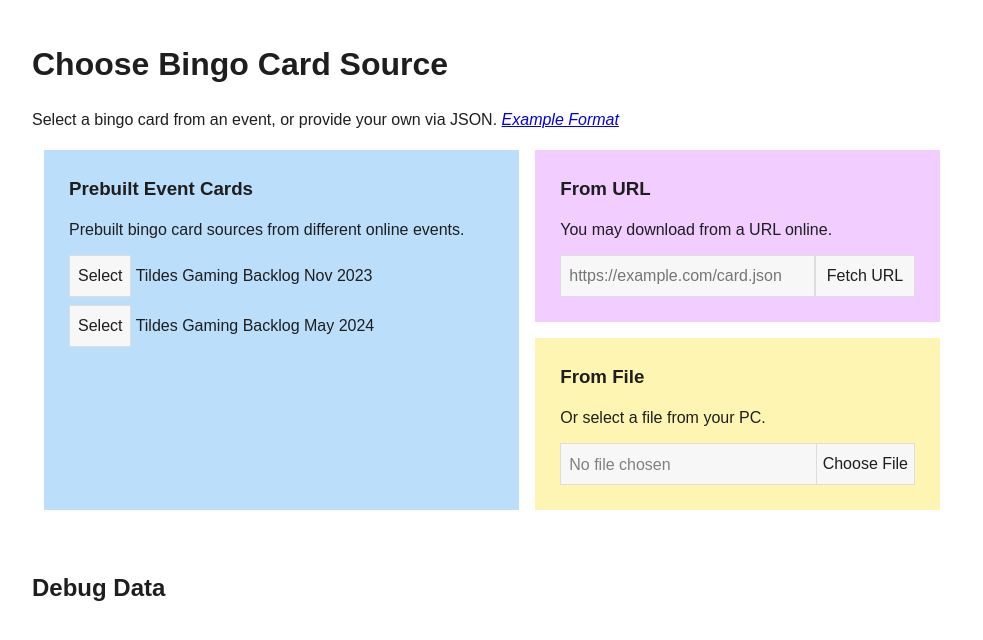
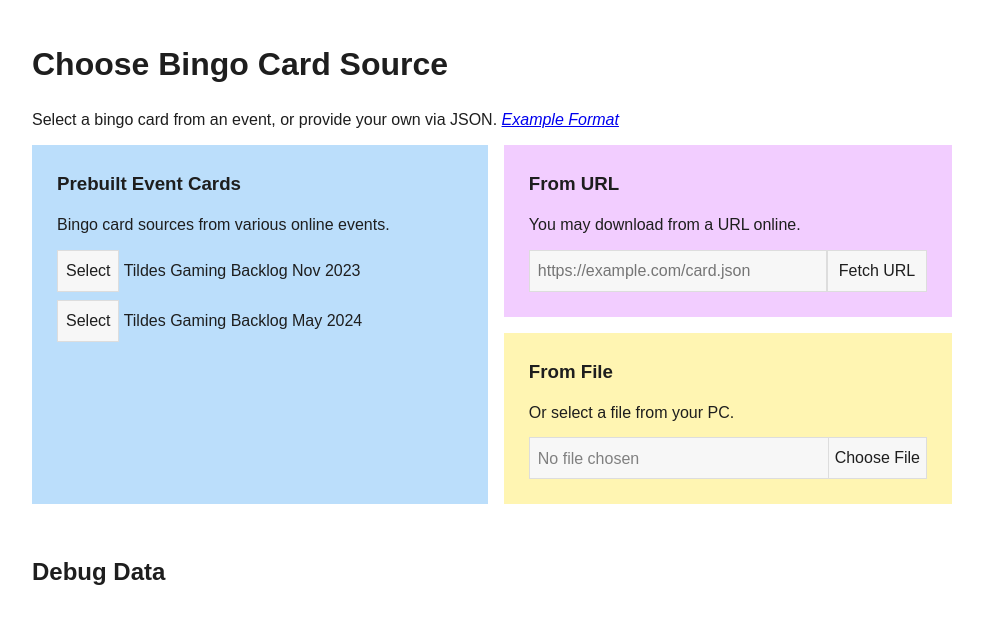
Before and after one commit to WesCook/BacklogBingo, a Vue app: page /#/card in a window 1280 px wide. Shown: the top 640 px of the page, without its empty margins (148-1131 px from the left). Built offline with nearby package versions, Linux system fonts and the light colour scheme.

Commit message:
Tweaking wording

```diff
--- a/src/pages/CardSource.vue
+++ b/src/pages/CardSource.vue
@@ -43,7 +43,7 @@
 	>
 		<div class="card-event">
 			<h3>Prebuilt Event Cards</h3>
-			<p>Prebuilt bingo card sources from different online events.</p>
+			<p>Bingo card sources from various online events.</p>
 			<ul class="list">
 				<CardSourceEvent
 					title="Tildes Gaming Backlog Nov 2023"
@@ -100,6 +100,7 @@
 			"card-event card-url"
 			"card-event card-file";
 		gap: 1em;
+		padding: 0;
 		& > div {
 			padding: 25px;
 		}
```
